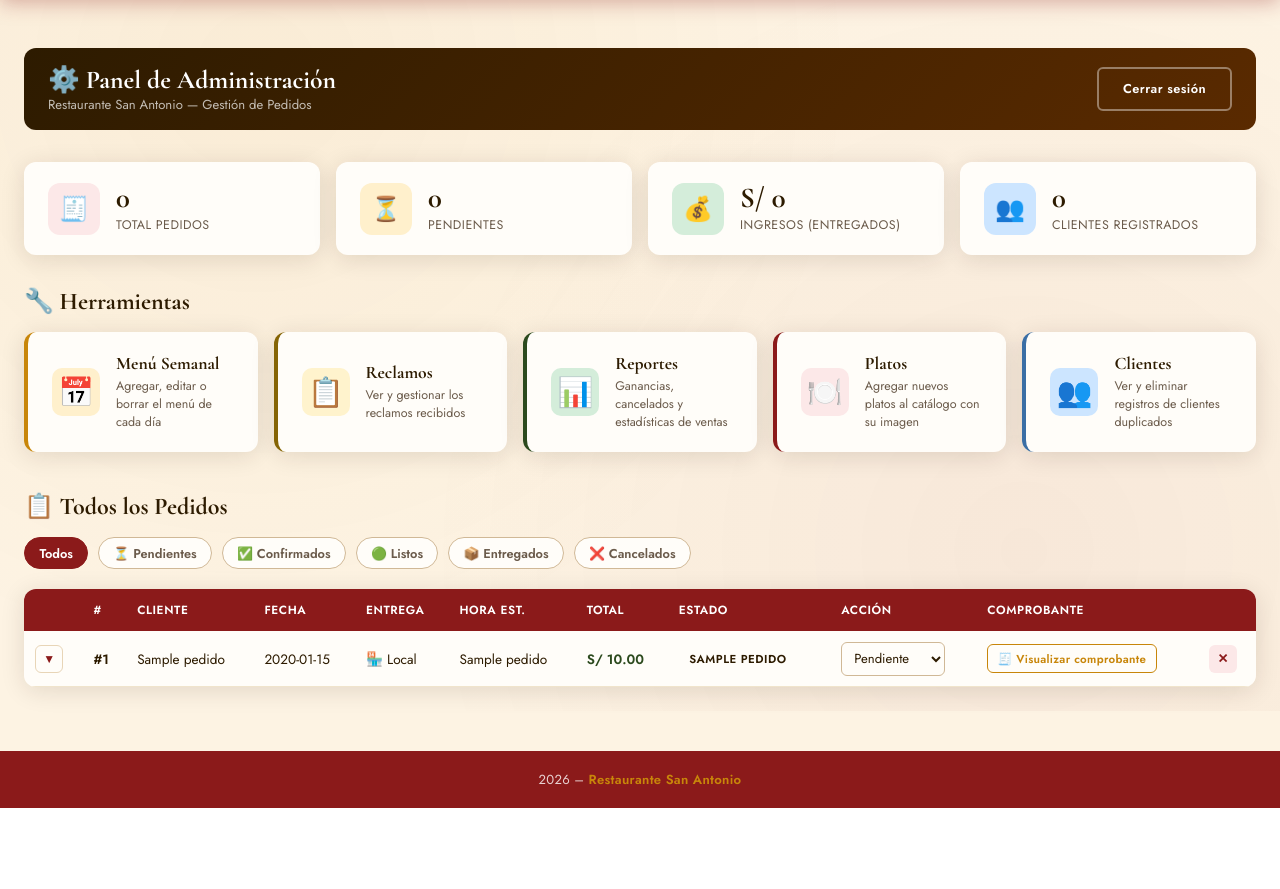
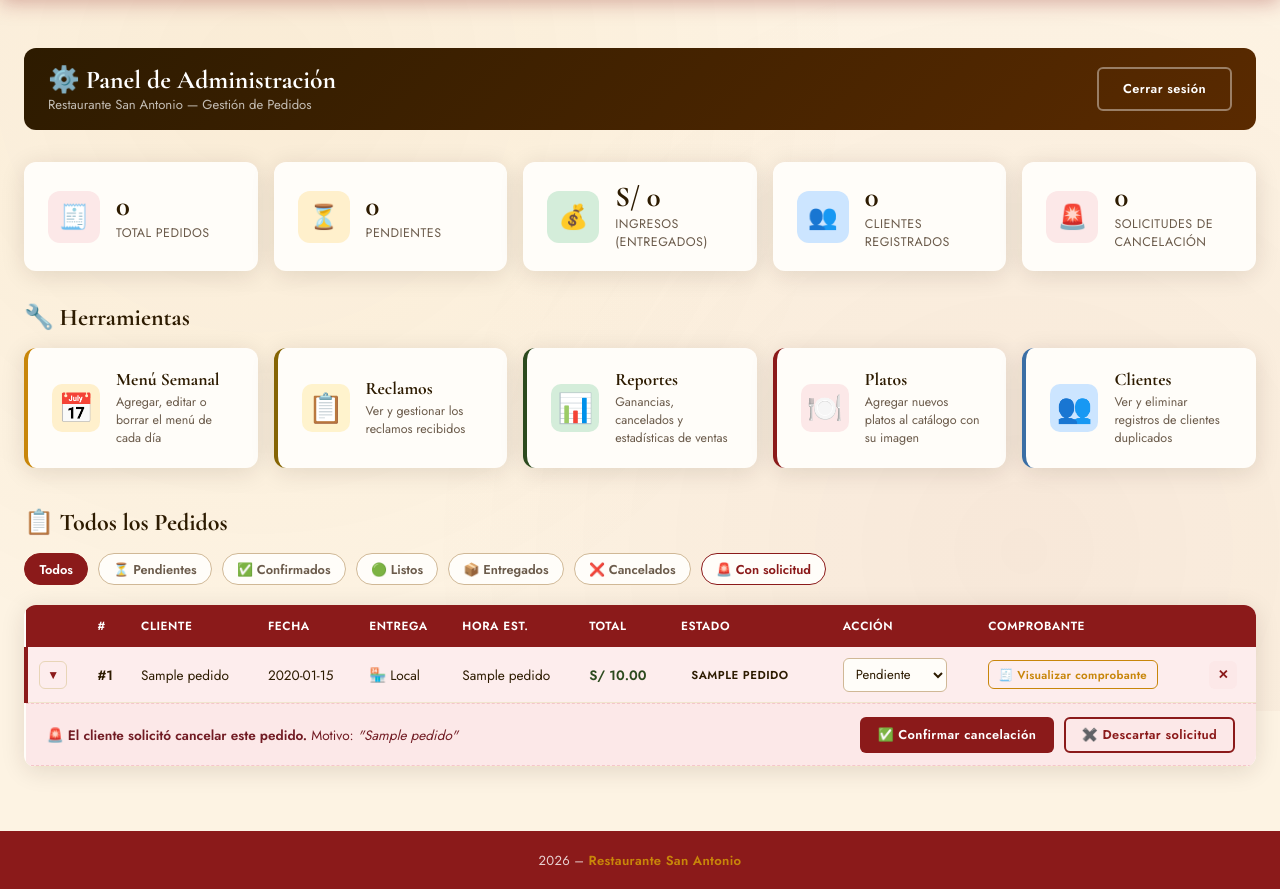
Before and after one commit to josh2006-dotcom/restaurante-san-antonio, a Flask app: page /admin in a window 1280 px wide. Shown: the part 89-978 px from the top of the page. Before the commit the page ends 897 px from the top, so only its background shows below. Run offline with Flask 3, Linux system fonts and the light colour scheme; the visitor is signed in with stand-in values (Sample User, id 1); a database or web service that is not in the repository returns one stand-in record (values such as "Sample title"); data that the repository does not hold is empty; some libraries are stand-ins or nearby versions.

Commit message:
Update admin.html

```diff
--- a/templates/admin.html
+++ b/templates/admin.html
@@ -1,3 +1,4 @@
+
 
 
 
@@ -36,6 +37,27 @@
   .kpi-icon.azul   { background: #CCE5FF; }
   .kpi-valor { font-family: 'Cormorant Garamond', serif; font-size: 1.8rem; font-weight: 700; color: var(--marron); line-height: 1; }
   .kpi-label { font-size: .78rem; color: var(--gris); margin-top: .2rem; text-transform: uppercase; letter-spacing: .5px; }
+
+  .kpi-card.kpi-alerta {
+    border: 2px solid var(--rojo);
+    animation: pulseAlerta 1.8s ease-in-out infinite;
+  }
+  @keyframes pulseAlerta {
+    0%, 100% { box-shadow: var(--sombra); }
+    50% { box-shadow: 0 0 0 6px rgba(139,26,26,.12); }
+  }
+
+  tr.fila-con-solicitud td { background: #FDEDED !important; }
+  tr.fila-con-solicitud td:first-child { border-left: 4px solid var(--rojo); }
+
+  tr.fila-solicitud-cancelacion td { padding: 0 !important; }
+  .solicitud-cancelacion-box {
+    background: #FCE8E8; border-top: 1px dashed #F5C6CB; border-bottom: 1px dashed #F5C6CB;
+    padding: .8rem 1.3rem; display: flex; align-items: center; justify-content: space-between;
+    gap: 1rem; flex-wrap: wrap;
+  }
+  .solicitud-texto { font-size: .85rem; color: #721C24; }
+  .solicitud-acciones { display: flex; gap: .6rem; flex-wrap: wrap; }
 
   .accesos-grid {
     display: grid;
@@ -230,6 +252,10 @@
       <div class="kpi-icon azul">👥</div>
       <div><div class="kpi-valor">{{ total_clientes }}</div><div class="kpi-label">Clientes Registrados</div></div>
     </div>
+    <div class="kpi-card{% if solicitudes_cancelacion > 0 %} kpi-alerta{% endif %}">
+      <div class="kpi-icon rojo">🚨</div>
+      <div><div class="kpi-valor">{{ solicitudes_cancelacion }}</div><div class="kpi-label">Solicitudes de Cancelación</div></div>
+    </div>
   </div>
 
   <!-- Herramientas -->
@@ -266,6 +292,7 @@
     <button class="filtro-btn" onclick="filtrar('listo', this)">🟢 Listos</button>
     <button class="filtro-btn" onclick="filtrar('entregado', this)">📦 Entregados</button>
     <button class="filtro-btn" onclick="filtrar('cancelado', this)">❌ Cancelados</button>
+    <button class="filtro-btn" onclick="filtrarSolicitudes(this)" style="border-color:var(--rojo);color:var(--rojo)">🚨 Con solicitud</button>
   </div>
   <div class="tabla-wrapper">
     <table id="tabla-pedidos">
@@ -277,7 +304,7 @@
       </thead>
       <tbody>
         {% for p in pedidos %}
-        <tr data-estado="{{ p[5] }}" id="fila-{{ p[0] }}">
+        <tr data-estado="{{ p[5] }}" data-solicitud="{{ 'si' if p[7] else 'no' }}" id="fila-{{ p[0] }}" class="{% if p[7] %}fila-con-solicitud{% endif %}">
           <td>
             <button class="btn-toggle-detalle" id="toggle-btn-{{ p[0] }}" onclick="toggleDetallePedido({{ p[0] }})" title="Ver detalle del pedido">▼</button>
           </td>
@@ -308,6 +335,22 @@
             <button class="btn-eliminar" onclick="eliminarPedido({{ p[0] }})" title="Eliminar pedido">✕</button>
           </td>
         </tr>
+        {% if p[7] %}
+        <tr class="fila-solicitud-cancelacion" data-estado="{{ p[5] }}" id="fila-solicitud-{{ p[0] }}">
+          <td colspan="11">
+            <div class="solicitud-cancelacion-box">
+              <div class="solicitud-texto">
+                🚨 <strong>El cliente solicitó cancelar este pedido.</strong>
+                Motivo: <em>"{{ p[8] }}"</em>
+              </div>
+              <div class="solicitud-acciones">
+                <button class="btn btn-rojo btn-sm" onclick="confirmarCancelacion({{ p[0] }})">✅ Confirmar cancelación</button>
+                <button class="btn btn-outline btn-sm" onclick="descartarCancelacion({{ p[0] }})">✖️ Descartar solicitud</button>
+              </div>
+            </div>
+          </td>
+        </tr>
+        {% endif %}
         <tr class="fila-detalle" id="detalle-row-{{ p[0] }}" style="display:none">
           <td colspan="11">
             <div class="detalle-admin-wrap" id="detalle-content-{{ p[0] }}">
@@ -712,6 +755,52 @@ function eliminarPedido(idPedido) {
 }
 
 /* ══════════════════════════════════════════════════════
+   SOLICITUD DE CANCELACIÓN
+══════════════════════════════════════════════════════ */
+function confirmarCancelacion(idPedido) {
+  if (!confirm('¿Confirmas cancelar el pedido #' + idPedido + '? Esta acción cambiará su estado a Cancelado.')) return;
+  const fd = new FormData();
+  fd.append('id_pedido', idPedido);
+  fetch('/admin/cancelacion/confirmar', { method: 'POST', body: fd })
+    .then(r => r.json())
+    .then(data => {
+      if (data.ok) location.reload();
+      else alert('Error al confirmar la cancelación.');
+    })
+    .catch(() => alert('Error al confirmar la cancelación.'));
+}
+
+function descartarCancelacion(idPedido) {
+  if (!confirm('¿Descartar esta solicitud de cancelación? El pedido continuará normalmente.')) return;
+  const fd = new FormData();
+  fd.append('id_pedido', idPedido);
+  fetch('/admin/cancelacion/descartar', { method: 'POST', body: fd })
+    .then(r => r.json())
+    .then(data => {
+      if (data.ok) location.reload();
+      else alert('Error al descartar la solicitud.');
+    })
+    .catch(() => alert('Error al descartar la solicitud.'));
+}
+
+function filtrarSolicitudes(btn) {
+  document.querySelectorAll('.filtro-btn').forEach(b => b.classList.remove('activo'));
+  btn.classList.add('activo');
+
+  document.querySelectorAll('#tabla-pedidos tbody tr.fila-detalle').forEach(fila => fila.style.display = 'none');
+  document.querySelectorAll('.btn-toggle-detalle').forEach(b => b.textContent = '▼');
+
+  document.querySelectorAll('#tabla-pedidos tbody tr[data-solicitud]').forEach(fila => {
+    fila.style.display = (fila.dataset.solicitud === 'si') ? '' : 'none';
+  });
+  document.querySelectorAll('#tabla-pedidos tbody tr.fila-solicitud-cancelacion').forEach(fila => {
+    const idPedido = fila.id.replace('fila-solicitud-', '');
+    const filaPrincipal = document.getElementById('fila-' + idPedido);
+    fila.style.display = (filaPrincipal && filaPrincipal.style.display !== 'none') ? '' : 'none';
+  });
+}
+
+/* ══════════════════════════════════════════════════════
    VER DETALLE DEL PEDIDO (expandir/colapsar)
 ══════════════════════════════════════════════════════ */
 const detalleCache = {};
```
